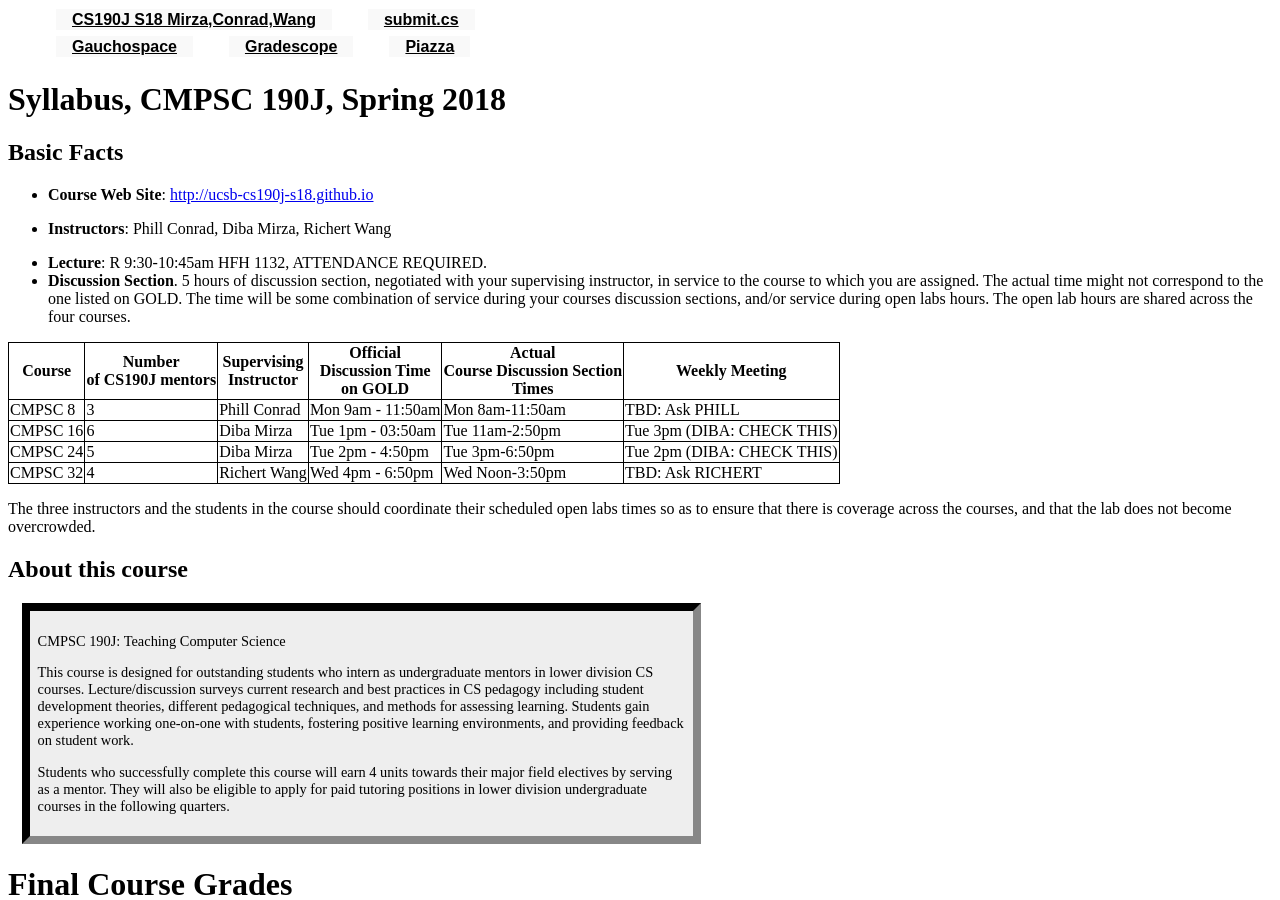
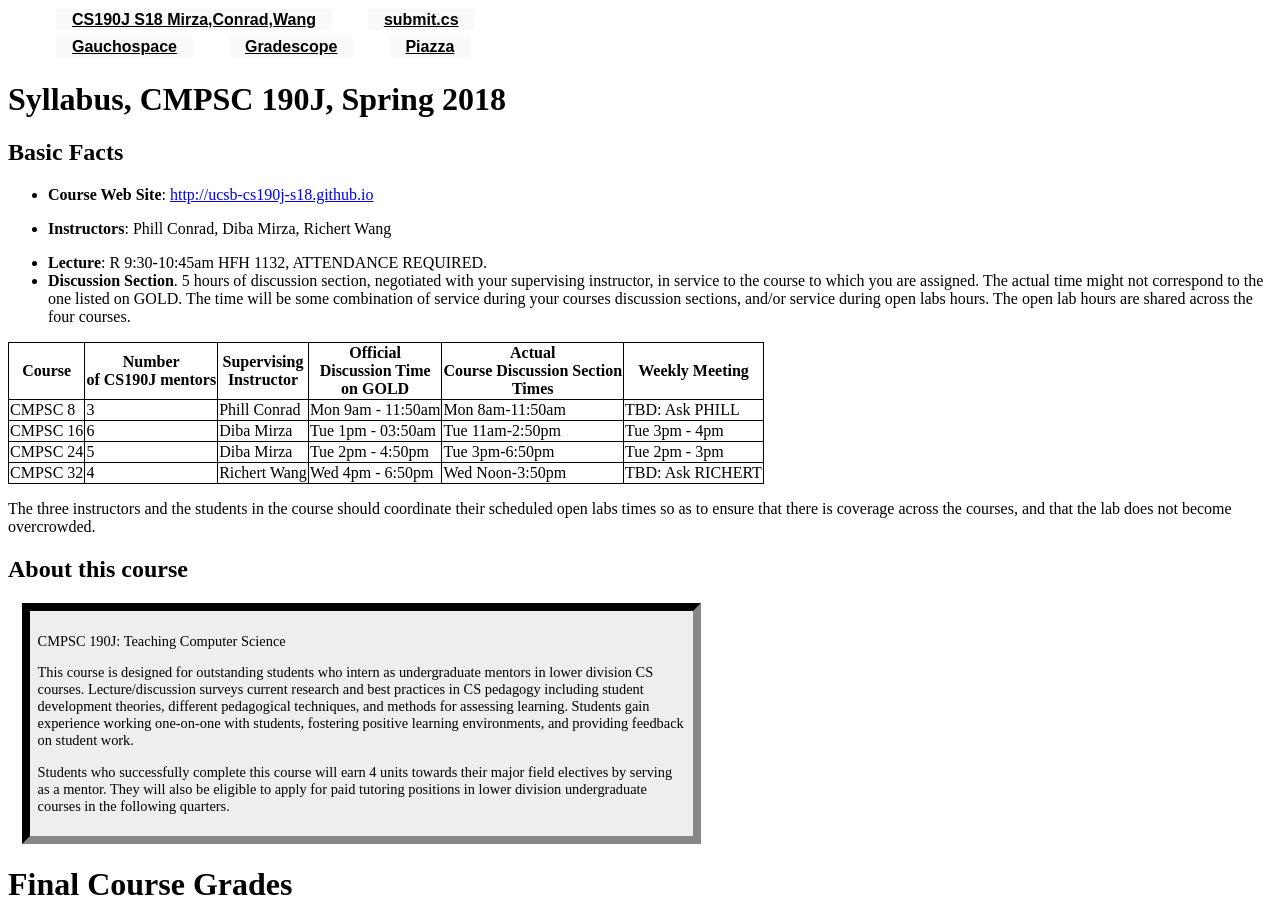
Before and after one commit to ucsb-cs190j-s18/ucsb-cs190j-s18.github.io, a Jekyll site: the page built from _info/syllabus.md, in a window 1280 px wide and 900 px high. Built offline with Jekyll 4.4.1, drawn with Linux system fonts in a browser that asks for light colours.

Commit message:
Update syllabus.md

```diff
--- a/_info/syllabus.md
+++ b/_info/syllabus.md
@@ -16,8 +16,8 @@ Basic Facts
 | Course   | Number<br> of CS190J mentors | Supervising <br> Instructor | Official<br> Discussion Time<br> on GOLD | Actual<br> Course Discussion Section <br> Times | Weekly Meeting |
 |----------|----------------|--------------------|------------------|-------------------------------------------------|-|
 | CMPSC 8  | 3 | Phill Conrad    | Mon 9am - 11:50am  | Mon 8am-11:50am  | TBD: Ask PHILL |
-| CMPSC 16 | 6 | Diba Mirza     | Tue 1pm - 03:50am | Tue 11am-2:50pm  |  Tue 3pm (DIBA: CHECK THIS) |
-| CMPSC 24 | 5 | Diba Mirza     | Tue 2pm - 4:50pm  | Tue 3pm-6:50pm  | Tue 2pm (DIBA: CHECK THIS) |
+| CMPSC 16 | 6 | Diba Mirza     | Tue 1pm - 03:50am | Tue 11am-2:50pm  |  Tue 3pm - 4pm |
+| CMPSC 24 | 5 | Diba Mirza     | Tue 2pm - 4:50pm  | Tue 3pm-6:50pm  | Tue 2pm - 3pm |
 | CMPSC 32 | 4 | Richert Wang  | Wed 4pm - 6:50pm   | Wed Noon-3:50pm   | TBD: Ask RICHERT |
 
 The three instructors and the students in the course should coordinate their scheduled open labs times so as to ensure that there is coverage across the courses, and that the lab does not become overcrowded.
```
